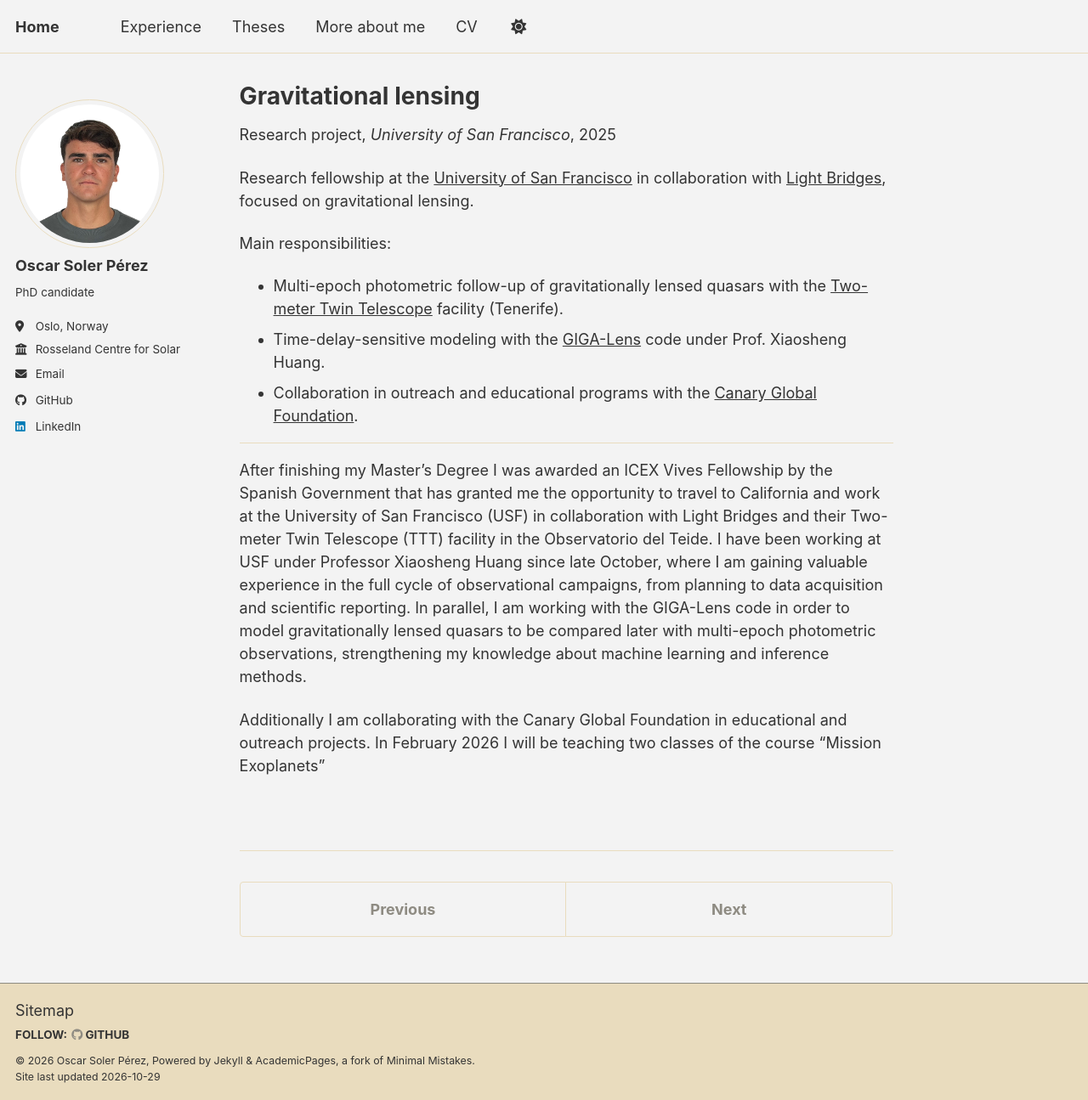
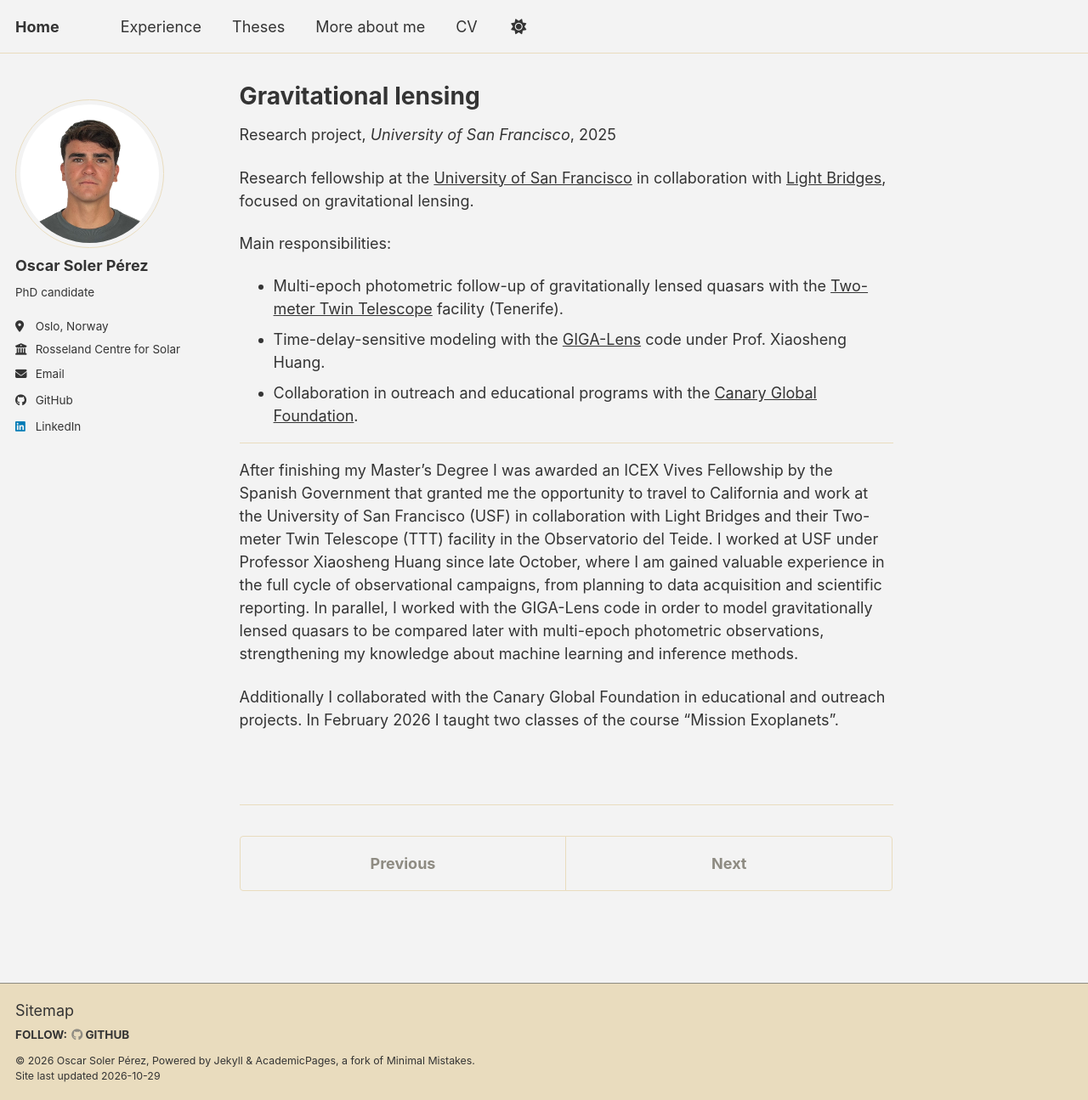
Before and after one commit to oscar-s-p/oscar-s-p, a Jekyll site: the page built from _experience/grav_lens.md, in a window 1280 px wide and 1295 px high. Shown: the whole window at 85% size. Built offline with Jekyll 4.4.1, drawn with Linux system fonts in a browser that asks for light colours; a script bundle is joined from its source files by our own code; library files that are not in the unit come from our copies.

Commit message:
FIX change present to past verbs

```diff
--- a/_experience/grav_lens.md
+++ b/_experience/grav_lens.md
@@ -17,6 +17,6 @@ Main responsibilities:
 
 -------
 
-After finishing my Master’s Degree I was awarded an ICEX Vives Fellowship by the Spanish Government that has granted me the opportunity to travel to California and work at the University of San Francisco (USF) in collaboration with Light Bridges and their Two-meter Twin Telescope (TTT) facility in the Observatorio del Teide.  I have been working at USF under Professor Xiaosheng Huang since late October, where I am gaining valuable experience in the full cycle of observational campaigns, from planning to data acquisition and scientific reporting. In parallel, I am working with the GIGA-Lens code in order to model gravitationally lensed quasars to be compared later with multi-epoch photometric observations, strengthening my knowledge about machine learning and inference methods.
+After finishing my Master’s Degree I was awarded an ICEX Vives Fellowship by the Spanish Government that granted me the opportunity to travel to California and work at the University of San Francisco (USF) in collaboration with Light Bridges and their Two-meter Twin Telescope (TTT) facility in the Observatorio del Teide.  I worked at USF under Professor Xiaosheng Huang since late October, where I am gained valuable experience in the full cycle of observational campaigns, from planning to data acquisition and scientific reporting. In parallel, I worked with the GIGA-Lens code in order to model gravitationally lensed quasars to be compared later with multi-epoch photometric observations, strengthening my knowledge about machine learning and inference methods.
 
-Additionally I am collaborating with the Canary Global Foundation in educational and outreach projects. In February 2026 I will be teaching two classes of the course "Mission Exoplanets"
+Additionally I collaborated with the Canary Global Foundation in educational and outreach projects. In February 2026 I taught two classes of the course "Mission Exoplanets".
```
